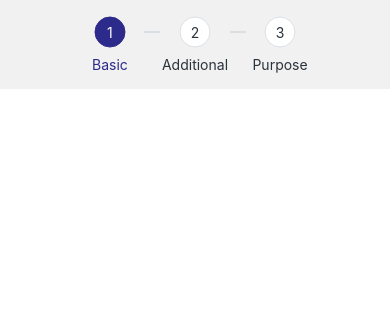
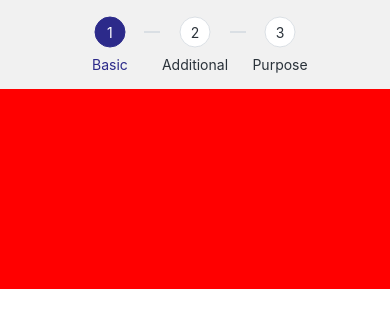
Before and after one commit to trexnguyen28/SimpleOnboarding, a React Native app: screen / in a window 390 px wide. Shown: the top 328 px of the page. Built offline with nearby package versions, Linux system fonts and the light colour scheme.

Commit message:
Add OnboardingPartList

```diff
--- a/src/Onboarding.tsx
+++ b/src/Onboarding.tsx
@@ -1,6 +1,12 @@
-import React from 'react';
-import {StyleSheet, View} from 'react-native';
+import React, {useCallback, useRef, useState} from 'react';
+import {
+  InteractionManager,
+  StyleSheet,
+  useWindowDimensions,
+  View,
+} from 'react-native';
 import {StepConfig, StepList} from './components/StepList';
+import {OnboardingPartList} from './components/OnboardingPartList';
 
 const styles = StyleSheet.create({
   container: {
@@ -14,28 +20,59 @@ const STEP_CONFIGS: Array<StepConfig> = [
     stepNumber: 1,
     completed: false,
     stepTitle: 'Basic',
+    partView: () => <View style={{height: 200, backgroundColor: 'red'}} />,
   },
   {
     id: '2',
     stepNumber: 2,
     completed: false,
     stepTitle: 'Additional',
+    partView: () => <View style={{height: 300, backgroundColor: 'blue'}} />,
   },
   {
     id: '3',
     stepNumber: 3,
     completed: false,
     stepTitle: 'Purpose',
+    partView: () => <View style={{height: 400, backgroundColor: 'yellow'}} />,
   },
 ];
 
 const Onboarding = () => {
+  const listRef = useRef<any>();
+  const dimensions = useWindowDimensions();
+  const [activeStep, setActiveStep] = useState(1);
+
+  const gotoPage = useCallback(
+    (stepNumber: number) => {
+      console.log({stepNumber});
+      setActiveStep(stepNumber);
+      //
+      if (listRef && listRef.current) {
+        InteractionManager.runAfterInteractions(() => {
+          listRef.current.scrollTo({
+            x: (stepNumber - 1) * dimensions.width,
+            animated: true,
+            y: 0,
+          });
+        });
+      }
+    },
+    [dimensions.width],
+  );
+
   return (
     <View style={styles.container}>
       <StepList
-        activeStep={1}
         configs={STEP_CONFIGS}
-        onStepPressed={() => {}}
+        activeStep={activeStep}
+        onStepPressed={gotoPage}
+      />
+      <OnboardingPartList
+        ref={listRef}
+        goToPage={gotoPage}
+        steps={STEP_CONFIGS}
+        currentStep={activeStep}
       />
     </View>
   );
--- /dev/null
+++ b/src/components/OnboardingPartList.tsx
@@ -0,0 +1,53 @@
+import React from 'react';
+import {StyleSheet, useWindowDimensions, View, ScrollView} from 'react-native';
+import {Colors} from '@themes';
+import {StepConfig} from './StepList';
+
+const styles = StyleSheet.create({
+  container: {
+    flex: 1,
+    backgroundColor: Colors.Onboarding.Main,
+  },
+  content: {
+    flex: 1,
+    backgroundColor: Colors.Onboarding.Main,
+  },
+});
+
+interface OnboardingPartListProps {
+  currentStep: number;
+  steps: Array<StepConfig>;
+  goToPage: (pageIndex: number) => void;
+}
+
+const OnboardingPartList = React.forwardRef<any, OnboardingPartListProps>(
+  ({goToPage, currentStep, steps}, listRef) => {
+    const dimensions = useWindowDimensions();
+    const contentOffsetX = (currentStep - 1) * dimensions.width;
+
+    return (
+      <ScrollView
+        horizontal
+        ref={listRef}
+        pagingEnabled={true}
+        scrollEnabled={false}
+        style={styles.content}
+        contentOffset={{x: contentOffsetX, y: 0}}
+        keyboardShouldPersistTaps={'handled'}>
+        {steps.map((item, index) => {
+          const WorkerOnboardingPartView = item.partView;
+          //
+          return (
+            <View
+              key={item.id}
+              style={{width: dimensions.width, alignItems: 'stretch'}}>
+              <WorkerOnboardingPartView onNext={() => goToPage(index + 1)} />
+            </View>
+          );
+        })}
+      </ScrollView>
+    );
+  },
+);
+
+export {OnboardingPartList};
--- a/src/components/StepList.tsx
+++ b/src/components/StepList.tsx
@@ -44,11 +44,16 @@ const Separator: React.FC<{top: number; active: boolean}> = ({
   return <View style={getStyle()} />;
 };
 
+export interface PartViewProps {
+  onNext: () => void;
+}
+
 export type StepConfig = {
   id: string;
   completed: boolean;
   stepNumber: number;
   stepTitle: string;
+  partView: React.FC<PartViewProps>;
 };
 
 interface MultiStepIndicatorsProps {
@@ -90,7 +95,7 @@ const StepList: React.FC<MultiStepIndicatorsProps> = ({
         contentContainerStyle={styles.content}
         renderItem={({item}) => (
           <Pressable
-            disabled={true}
+            disabled={false}
             onPress={() => onStepPressed(item.stepNumber)}>
             <StepIndicator
               width={STEP_WIDTH}
```
Also changed, not shown: src/components/MyPressable.tsx (added, +46 -0 lines).
